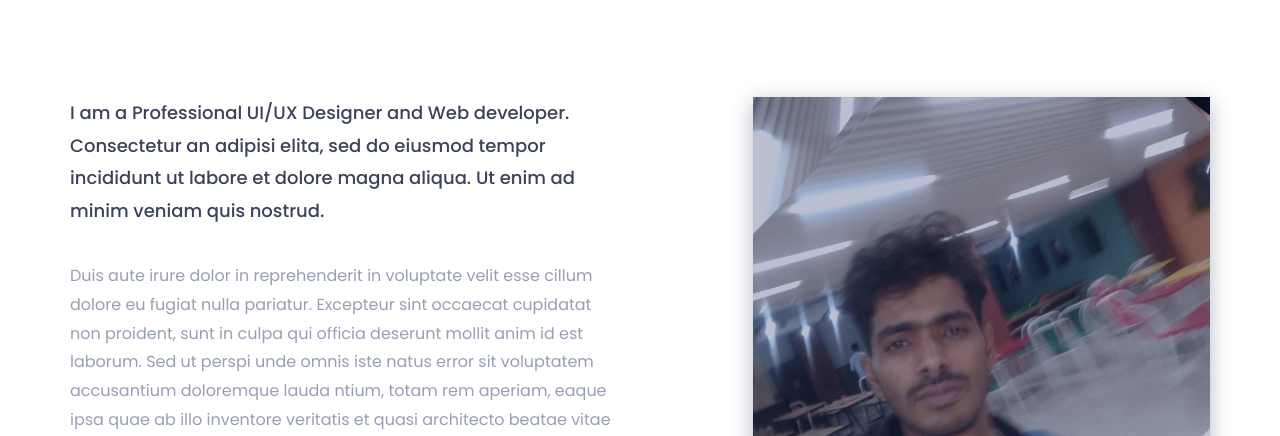
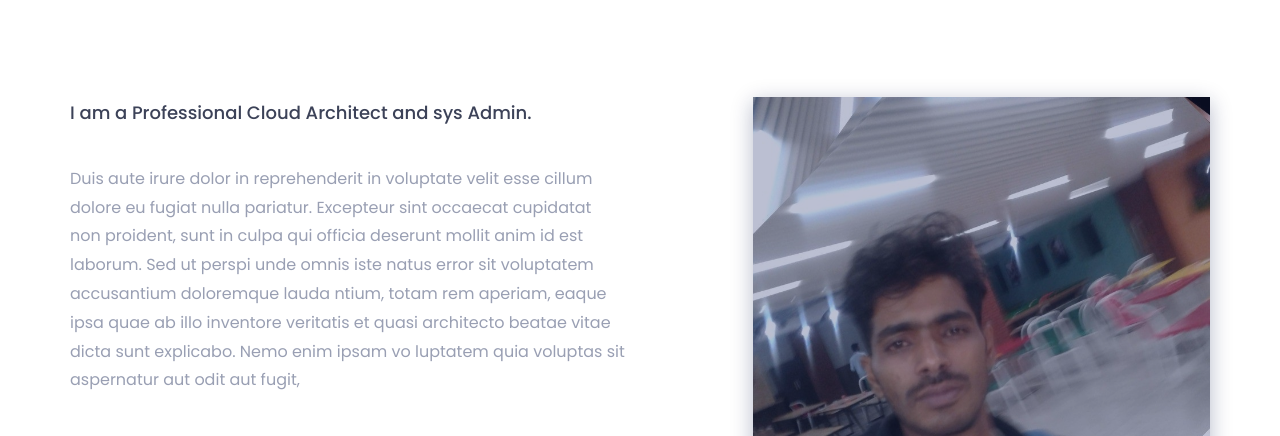
Before and after one commit to IndiansEarth/s3-STATICWEB-PROFILE, a plain HTML site: page index.html in a window 1280 px wide. Shown: the part 1020-1456 px from the top of the page. Drawn offline with nearby package versions, Linux system fonts and the light colour scheme.

Commit message:
Update index.html

```diff
--- a/index.html
+++ b/index.html
@@ -125,7 +125,7 @@
 						<div class="col-sm-6">
 							<div class="single-about-txt">
 								<h3>
-									I am a Professional UI/UX Designer and Web developer. Consectetur an adipisi elita, sed do eiusmod tempor incididunt ut labore et dolore magna aliqua. Ut enim ad minim veniam quis nostrud.
+									I am a Professional Cloud Architect and sys Admin.
 								</h3>
 								<p>
 									Duis aute irure dolor in reprehenderit in voluptate velit esse cillum dolore eu fugiat nulla pariatur. Excepteur sint occaecat cupidatat non proident, sunt in culpa qui officia deserunt mollit anim id est laborum. Sed ut perspi unde omnis iste natus error sit voluptatem accusantium doloremque lauda ntium, totam rem aperiam, eaque ipsa quae ab illo inventore veritatis et quasi architecto beatae vitae dicta sunt explicabo. Nemo enim ipsam vo luptatem quia voluptas sit aspernatur aut odit aut fugit,
```
